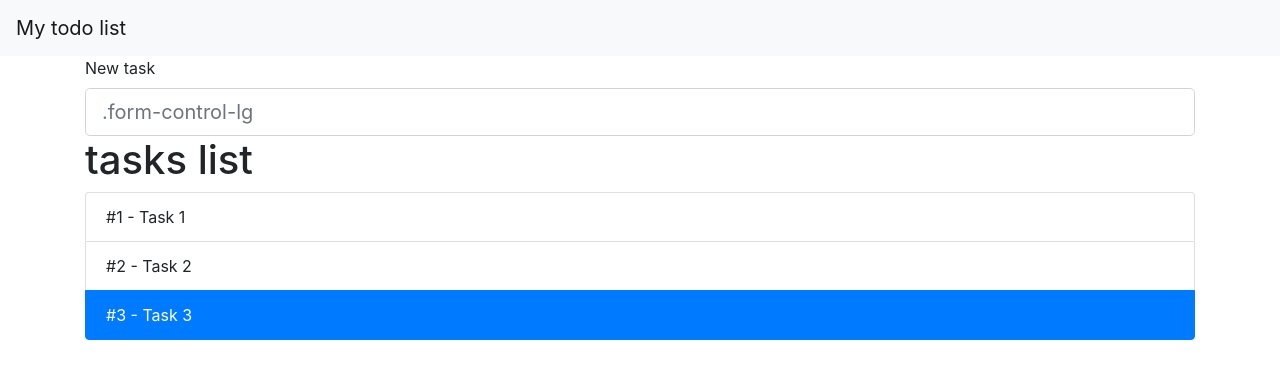
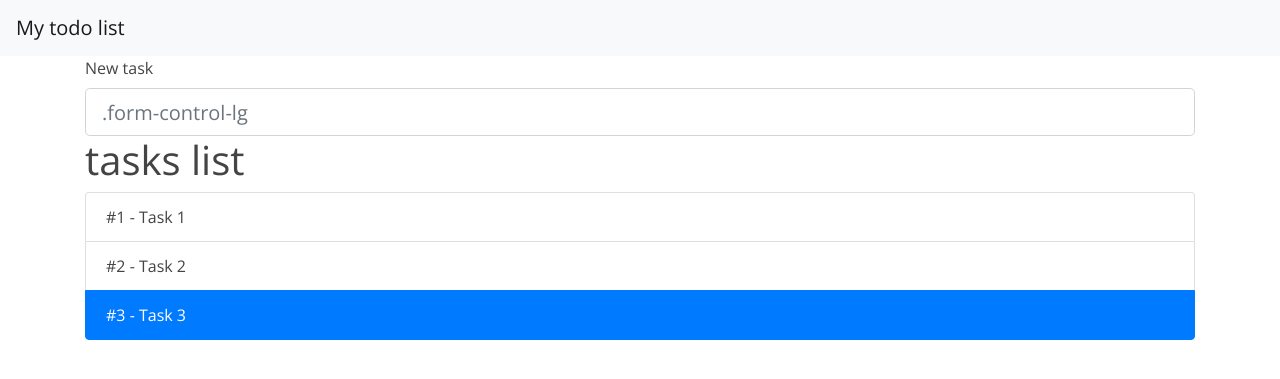
Before and after one commit to mrariel2011/TodoList, a Django app: page /tasks/ in a window 1280 px wide. Shown: the top 379 px of the page. Run offline with Django 3.2, Linux system fonts and the light colour scheme; some libraries are stand-ins or nearby versions.

Commit message:
Adiciona conf. para arquivos estáticos

```diff
--- a/tasks/templates/tasks/lists.html
+++ b/tasks/templates/tasks/lists.html
@@ -6,13 +6,13 @@
 
 
     <label>New task</label>
-    <input class="form-control form-control-lg" type="text" placeholder=".form-control-lg">
+    <input id="task-search" class="form-control form-control-lg" type="text" placeholder=".form-control-lg">
 
     <h1>tasks list</h1>
 
     <ul class="list-group">
         {% for task in tasks %}
-        <li class="list-group-item{% if task.done %} active{% endif %}">#{{ task.id}} - {{ task.title }}</li>
+        <li class="list-group-item task-list{% if task.done %} active{% endif %}">#{{ task.id}} - {{ task.title }}</li>
         {% endfor %}
     </ul>
 
@@ -20,3 +20,19 @@
 
 
 {% endblock content %}
+
+{% block js %}
+<script type="text/javascript">
+    $( "#task-search" ).focus(function() {
+        alert( "Click!!!" );
+    });
+
+    $(document).ready(function(){
+        $(".task-list").mouseenter(function(){
+            $(this).addClass("text-bold");
+        }).mouseleave(function(){
+            $(this).removeClass("text-bold");
+        });
+    });
+</script>
+{% endblock js %}
--- /dev/null
+++ b/theme/static/theme/css/style.css
@@ -0,0 +1,8 @@
+body {
+  font-family: "Open Sans", sans-serif;
+  color: #444444;
+}
+
+.text-bold {
+  font-weight: bold;
+}
--- a/theme/templates/theme/bootstrap.html
+++ b/theme/templates/theme/bootstrap.html
@@ -12,19 +12,23 @@
 
     <!-- Basic styles for this template::: bootstrap-fs -->
     {% block css %}
-    <link rel="stylesheet" href="https://stackpath.bootstrapcdn.com/bootstrap/4.3.1/css/bootstrap.min.css" integrity="sha384-ggOyR0iXCbMQv3Xipma34MD+dH/1fQ784/j6cY/iJTQUOhcWr7x9JvoRxT2MZw1T" crossorigin="anonymous">
+    <!-- Bootstrap -->
+    <link rel="stylesheet" href="https://stackpath.bootstrapcdn.com/bootstrap/4.3.1/css/bootstrap.min.css" integrity="sha384-ggOyR0iXCbMQv3Xipma34MD+dH/1fQ784/j6cY/iJTQUOhcWr7x9JvoRxT2MZw1T" crossorigin="anonymous" />
+    <!-- Google Fonts -->
+    <link rel="stylesheet" href="https://fonts.googleapis.com/css?family=Open+Sans:300,300i,400,400i,600,600i,700,700i|Nunito:300,300i,400,400i,600,600i,700,700i|Poppins:300,300i,400,400i,500,500i,600,600i,700,700i" />
+    <!-- Custom local style -->
+    <link rel="stylesheet" href="{% static 'theme/css/style.css' %}" />
     {% endblock css %}
 
   </head>
 
   <body>
-    <!--  USE THE extrabody_top BLOCK to add content here -->
 
-    <!-- Basic JS for this template::: bootstrap-fs -->
-    {% block js %}
+    <!-- Basic JS -->
+    {% block jstop %}
     <script src="https://code.jquery.com/jquery-3.3.1.slim.min.js" integrity="sha384-q8i/X+965DzO0rT7abK41JStQIAqVgRVzpbzo5smXKp4YfRvH+8abtTE1Pi6jizo" crossorigin="anonymous"></script>
     <script src="https://stackpath.bootstrapcdn.com/bootstrap/4.3.1/js/bootstrap.min.js" integrity="sha384-JjSmVgyd0p3pXB1rRibZUAYoIIy6OrQ6VrjIEaFf/nJGzIxFDsf4x0xIM+B07jRM" crossorigin="anonymous"></script>
-    {% endblock js %}
+    {% endblock jstop %}
 
     <nav class="navbar navbar-expand-lg navbar-light bg-light">
         <a class="navbar-brand" href="#">My todo list</a>
@@ -34,9 +38,12 @@
     </nav>
 
     <div class="container">
-        {% block content %}
-        {% endblock content %}
+      {% block content %}
+      {% endblock content %}
     </div>
+
+    {% block js %}
+    {% endblock js %}
 
   </body>
 
```
